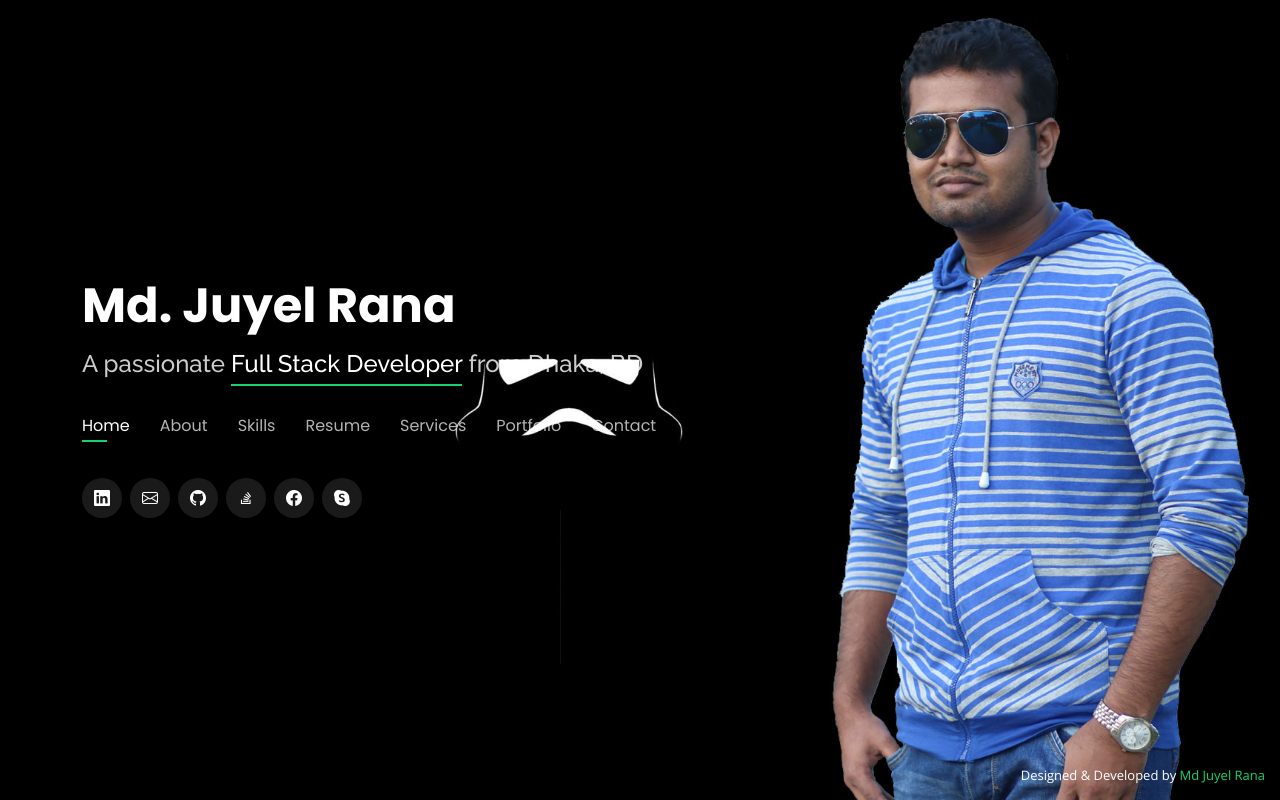
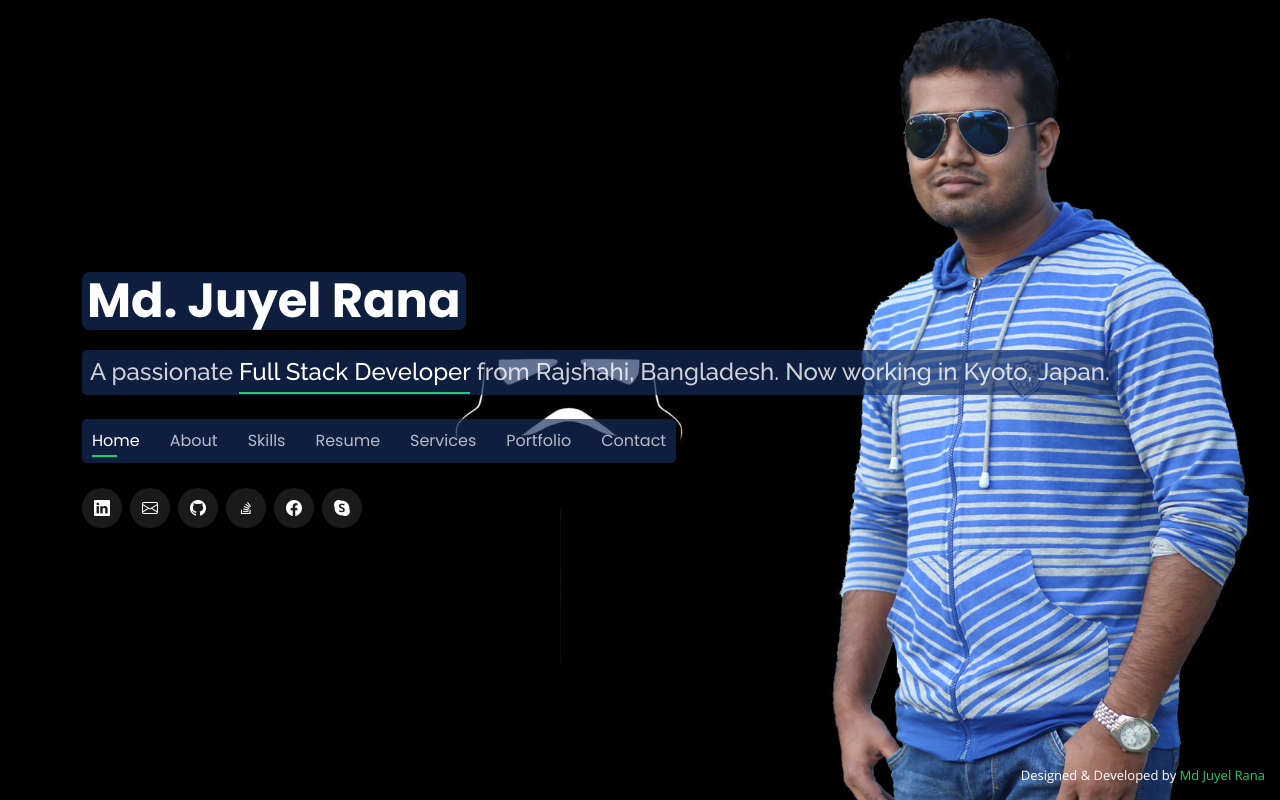
Before and after one commit to mjuyelrana/juyel-portfolio, a Next.js app: page / in a window 1280 px wide. Built offline with nearby package versions, Linux system fonts and the light colour scheme.

Commit message:
Correcting information to portfolio

```diff
--- a/components/Frontend/Footer/Footer.js
+++ b/components/Frontend/Footer/Footer.js
@@ -1,10 +1,10 @@
 import React from 'react';
 
-const Footer = () => {
+const Footer = ({baseUrl}) => {
     return (
         <>
             <div className="credits">
-                Designed & Developed by <a href="https://juyelrana.com/">Md Juyel Rana</a>
+                Designed & Developed by <a href={baseUrl}>Md Juyel Rana</a>
             </div>
         </>
     );
--- a/components/Frontend/Header/Header.js
+++ b/components/Frontend/Header/Header.js
@@ -1,6 +1,7 @@
 import React from 'react';
+import {socialLinks} from "../../../constants/dummy";
 
-const Header = () => {
+const Header = ({baseUrl}) => {
     return (
         <>
             {/*Start Header*/}
@@ -8,10 +9,10 @@ const Header = () => {
                 <div className="container">
 
                     <h1>
-                        <a href="https://juyelrana.com/">Md. Juyel Rana</a>
+                        <a href={baseUrl}>Md. Juyel Rana</a>
                     </h1>
 
-                    <h2>A passionate <span>Full Stack Developer</span> from Dhaka, BD</h2>
+                    <h2>A passionate <span>Full Stack Developer</span> from Rajshahi, Bangladesh. Now working in Kyoto, Japan.</h2>
 
                     <nav id="navbar" className="navbar">
                         <ul>
@@ -28,53 +29,18 @@ const Header = () => {
                     {/*navbar*/}
 
                     <div className="social-links">
-
-                        <a
-                            title="Linkedin"
-                            href="https://www.linkedin.com/in/mohammad-juyel-rana-39b51a118/"
-                            target='_blank'
-                            className="linkedin" rel="noreferrer">
-                            <i className="bi bi-linkedin"/>
-                        </a>
-                        <a
-                            title="Email"
-                            href="mailto:contact@mjuyelrana.com"
-                            target='_blank'
-                            className="email"
-                            rel="noreferrer">
-                            <i className="bi bi-envelope"/>
-                        </a>
-                        <a
-                            title="Github"
-                            href="https://github.com/JuyelRana"
-                            className="github"
-                            target="_blank"
-                            rel="noreferrer">
-                            <i className="bi bi-github"/>
-                        </a>
-                        <a
-                            title="stack-overflow"
-                            href="https://stackoverflow.com/users/4043779/md-juyel-rana"
-                            className="stack-overflow"
-                            target="_blank"
-                            rel="noreferrer">
-                            <i className="bx bxl-stack-overflow"/>
-                        </a>
-                        <a
-                            title='Facebook'
-                            target='_blank'
-                            href="#"
-                            className="facebook">
-                            <i className="bi bi-facebook"/>
-                        </a>
-                        <a
-                            title='Skype'
-                            href="skype:juyel.rana30?text"
-                            className="skype"
-                            target="_blank"
-                            rel="noreferrer">
-                            <i className="bi bi-skype"/>
-                        </a>
+                        {
+                            socialLinks?.map(item => (
+                                <a
+                                    title={item.title}
+                                    href={item.url}
+                                    target={item.target}
+                                    className={item.anchorClass}
+                                    rel={item.rel} key={item.id}>
+                                    <i className={item.iClass}/>
+                                </a>
+                            ))
+                        }
                     </div>
 
                 </div>
--- a/components/Frontend/Layout/Layout.js
+++ b/components/Frontend/Layout/Layout.js
@@ -1,13 +1,20 @@
-import React from 'react';
+import React, {useEffect, useState} from 'react';
 import Header from "../Header/Header";
 import Footer from "../Footer/Footer";
 
 const Layout = ({children}) => {
+
+    const [baseUrl, setBaseUrl] = useState('');
+
+    useEffect(() => {
+        setBaseUrl(window.location.host);
+    }, [])
+
     return (
         <>
-            <Header/>
+            <Header baseUrl={baseUrl}/>
             {children}
-            <Footer/>
+            <Footer baseUrl={baseUrl}/>
         </>
     );
 };
--- a/components/Frontend/Pages/Portfolio.js
+++ b/components/Frontend/Pages/Portfolio.js
@@ -17,18 +17,15 @@ const Portfolio = () => {
                         <div className="col-lg-12 d-flex justify-content-center">
                             <ul id="portfolio-flters">
                                 <li data-filter="*" className="filter-active">All</li>
+                                <li data-filter=".filter-web">Web</li>
                                 <li data-filter=".filter-app">App</li>
-                                <li data-filter=".filter-web">Web</li>
                             </ul>
                         </div>
                     </div>
 
                     <div className="row portfolio-container">
-
-
                         {
                             portfolios?.map((product, index) => (
-
                                 <div className={`col-lg-4 col-md-6 portfolio-item filter-${product.type}`}
                                      key={product.id}>
                                     <div className="portfolio-wrap">
@@ -54,23 +51,12 @@ const Portfolio = () => {
                                                    title={product.name}>
                                                     <i className="bx bx-plus"/>
                                                 </a>
-
-                                                {/*<a href={product.url}*/}
-                                                {/*   data-gallery="portfolioDetailsGallery"*/}
-                                                {/*   data-glightbox="type: external"*/}
-                                                {/*   className="portfolio-details-lightbox"*/}
-                                                {/*   title="Portfolio Details">*/}
-                                                {/*    <i className="bx bx-link"/>*/}
-                                                {/*</a>*/}
-
                                                 <a
                                                     target="_blank"
                                                     href={product.url}
                                                     title={product.name} rel="noreferrer">
                                                     <i className="bx bx-link"/>
                                                 </a>
-
-
                                             </div>
                                         </div>
                                     </div>
--- a/constants/dummy.js
+++ b/constants/dummy.js
@@ -147,3 +147,98 @@ export const portfolios = [
         type: 'web'
     },
 ];
+
+export const socialLinks = [
+    {
+        id: 1,
+        title: 'Linkedin',
+        url: 'https://www.linkedin.com/in/md-juyel-rana-77299a299/',
+        target: '_blank',
+        anchorClass: 'linkedin',
+        rel: 'noreferrer',
+        iClass: 'bi bi-linkedin'
+    },
+    {
+        id: 2,
+        title: 'Email',
+        url: 'mailto:mjuyelrana@gmail.com',
+        target: '_blank',
+        anchorClass: 'email',
+        rel: 'noreferrer',
+        iClass: 'bi bi-envelope'
+    },
+    {
+        id: 3,
+        title: 'Github',
+        url: 'https://github.com/JuyelRana',
+        target: 'github',
+        anchorClass: '_blank',
+        rel: 'noreferrer',
+        iClass: 'bi bi-github'
+    },
+    {
+        id: 4,
+        title: 'stack-overflow',
+        url: 'https://stackoverflow.com/users/4043779/md-juyel-rana',
+        target: 'stack-overflow',
+        anchorClass: '_blank',
+        rel: 'noreferrer',
+        iClass: 'bx bxl-stack-overflow'
+    },
+    {
+        id: 5,
+        title: 'Facebook',
+        url: 'https://www.facebook.com/mjuyelrana/',
+        target: '_blank',
+        anchorClass: 'facebook',
+        rel: 'noreferrer',
+        iClass: 'bi bi-facebook'
+    },
+    {
+        id: 6,
+        title: 'Skype',
+        url: 'skype:juyel.rana30?text',
+        target: 'skype',
+        anchorClass: '_blank',
+        rel: 'noreferrer',
+        iClass: 'bi bi-skype'
+    }
+];
+
+export const coreTechs = [
+    {
+        id: 1,
+        title: 'Backend Development',
+        techs: 'PHP with Laravel, Node.js including NestJS and Express.js'
+    },
+    {
+        id: 2,
+        title: 'Frontend Development',
+        techs: 'ReactJS & NextJS, HTML, CSS, JavaScript, JQuery'
+    },
+    {
+        id: 3,
+        title: 'AWS-Services',
+        techs: 'Relational Database Service (RDS), Simple Storage Service (S3), Elastic Compute Cloud (EC2), Elastic Container Registry (ECR), Elastic Container Service (ECS), Simple Email Service (SES), Simple Notification Service (SNS), AWS CodeCommit'
+    },
+    {
+        id: 4,
+        title: 'Database Management',
+        techs: 'MySQL, MongoDB, Microsoft SQL Server (MSSQL)'
+    },
+    {
+        id: 5,
+        title: 'Mobile App Development',
+        techs: 'Android Development using Java, Cross-platform development with React Native'
+    },
+    {
+        id: 6,
+        title: 'Agile and Scrum Tools',
+        techs: 'Project management with GitHub Projects, Trello, Jira, and ClickUp'
+    },
+    {
+        id: 7,
+        title: 'DevOps Practices',
+        techs: 'Continuous Integration and Continuous Deployment (CI/CD) with GitHub CodeCommit, Deployment to AWS EC2 and ECS Fargate, Server configuration management, Containerization with Docker and orchestration with Kubernetes, Deployment and management of microservices'
+    }
+]
--- a/public/assets/css/style.css
+++ b/public/assets/css/style.css
@@ -58,10 +58,18 @@ h1, h2, h3, h4, h5, h6 {
 #header h1 {
     font-size: 48px;
     margin: 0;
-    padding: 0;
+    padding: 5px;
     line-height: 1;
     font-weight: 700;
     font-family: "Poppins", sans-serif;
+    background-color: #162e5faa;
+    border-radius: 8px;
+}
+
+#header .container {
+    display: flex;
+    flex-direction: column;
+    align-items: flex-start;
 }
 
 #header h1 a, #header h1 a:hover {
@@ -74,6 +82,9 @@ h1, h2, h3, h4, h5, h6 {
     font-size: 24px;
     margin-top: 20px;
     color: rgba(255, 255, 255, 0.8);
+    background-color: #162e5faa;
+    border-radius: 5px;
+    padding: 8px;
 }
 
 #header h2 span {
@@ -88,7 +99,7 @@ h1, h2, h3, h4, h5, h6 {
 }
 
 #header .social-links {
-    margin-top: 40px;
+    margin-top: 25px;
     display: flex;
 }
 
@@ -185,8 +196,10 @@ h1, h2, h3, h4, h5, h6 {
 * Desktop Navigation
 */
 .navbar {
-    padding: 0;
-    margin-top: 35px;
+    padding: 10px;
+    margin-top: 16px;
+    background-color: #162e5faa;
+    border-radius: 5px;
 }
 
 .navbar ul {
@@ -227,7 +240,6 @@ h1, h2, h3, h4, h5, h6 {
 .navbar a:before {
     content: "";
     position: absolute;
-    width: 0;
     height: 2px;
     bottom: -4px;
     left: 0;
@@ -398,7 +410,7 @@ section .container {
 }
 
 .about-me .content ul li {
-    margin-bottom: 20px;
+    margin-bottom: 16px;
     display: flex;
     align-items: center;
 }
```
Also changed, not shown: components/Frontend/Pages/About.js (+24 -57 lines), docker-compose.yml (added, +26 -0 lines), 2 other files (tests, documents, lock files or other folders).
